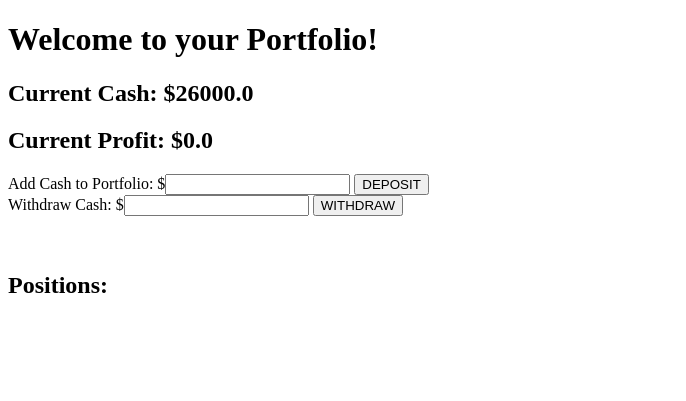
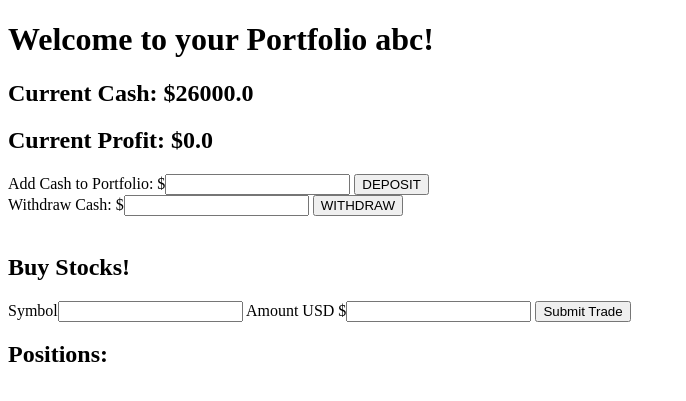
Before and after one commit to kmoore1616/Web_Dev_Investment_App, a Flask app: page /portfolio in a window 1280 px wide. Shown: the part 34-435 px from the top of the page, without its empty margins (0-686 px from the left). Run offline with Flask 3, Linux system fonts and the light colour scheme; a user stored in the database is signed in.

Commit message:
Update portfolio.html

```diff
--- a/templates/portfolio.html
+++ b/templates/portfolio.html
@@ -1,7 +1,7 @@
 {% extends "base.html" %}1
 {% block body %}
 
-                <h1>Welcome to your Portfolio!</h1>
+<h1>Welcome to your Portfolio {{ name }}!</h1>
 
 <h2>Current Cash: ${{cash}}</h2>
 <h2>Current Profit: ${{total_profit}}</h2>
@@ -17,8 +17,13 @@
 <input type="submit" value="WITHDRAW" name="withdraw">
 </form>
 <br>
-                <br>
-
+<h2>Buy Stocks!</h2>
+<form action="/portfolio" method="POST">
+Symbol<input type="text" name="symbol">
+Amount USD $<input type="text" name="amount">
+<input type="hidden" name="action" value="trade">
+<input type="submit" value="Submit Trade">
+</form>
 
 <h2>Positions:</h2><br>
 
```
Lines whose indentation alone changed are shown as unchanged.
